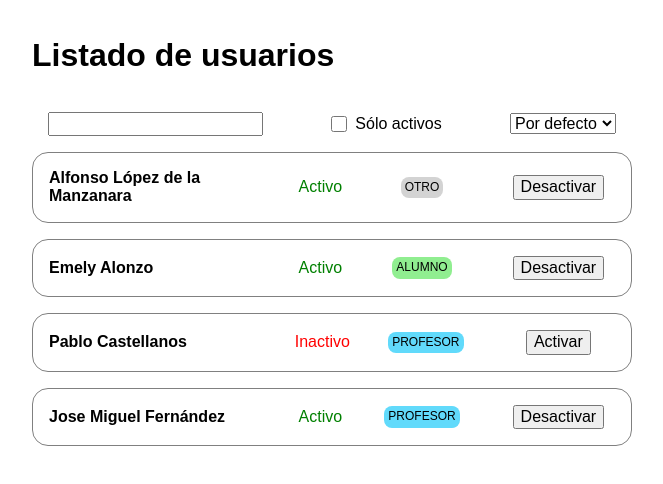
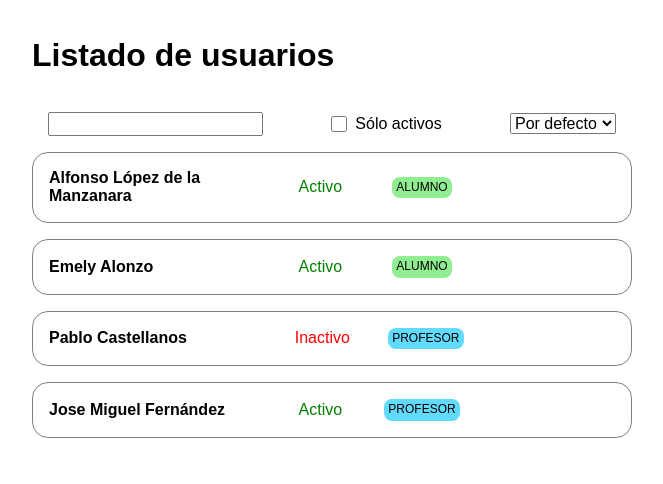
Before and after one commit to Alfonsodela/react-users-list, a React (Vite) app: page / in a window 1280 px wide. Shown: the top 484 px of the page, without its empty margins (308-971 px from the left). Built offline with nearby package versions, Linux system fonts and the light colour scheme.

Commit message:
adapting the above code

```diff
--- a/src/App.jsx
+++ b/src/App.jsx
@@ -2,25 +2,25 @@ import UsersList from "./components/UsersList";
 
 const users = [
 	{
-		id: 0,
+		username: 'Alfonso',
 		name: 'Alfonso López de la Manzanara',
 		active: true,
-		role: 'studentss'
+		role: 'student'
 	},
 	{
-		id: 1,
+		username: 'Emely',
 		name: 'Emely Alonzo',
 		active: true,
 		role: 'student'
 	},
 	{
-		id: 2,
+		username: 'Pablo',
 		name: 'Pablo Castellanos',
 		active: false,
 		role: 'teacher'
 	},
 	{
-		id: 3,
+		username: 'Jose Miguel',
 		name: 'Jose Miguel Fernández',
 		active: true,
 		role: 'teacher'
--- a/src/components/UserRow.jsx
+++ b/src/components/UserRow.jsx
@@ -1,12 +1,8 @@
-import { useContext } from 'react';
 import UserRole from './UserRole';
 import style from './UserRow.module.css';
-import { UsersContext } from '../lib/context/UsersContext';
 import UserStatus from './UserStatus';
 
-const UserRow = ({ id, name, active, role }) => {
-	const { toggleUserActive } = useContext(UsersContext);
-
+const UserRow = ({ username, name, active, role }) => {
 	return (
 		<div className={style.user}>
 			<div className={style.name}>
@@ -18,11 +14,7 @@ const UserRow = ({ id, name, active, role }) => {
 			<div className={style.role}>
 				<UserRole role={role} />
 			</div>
-			<div className={style.action}>
-				<button onClick={() => toggleUserActive(id)}>
-					{active ? 'Desactivar' : 'Activar'}
-				</button>
-			</div>
+			<div className={style.action}></div>
 		</div>
 	);
 };
--- a/src/components/UsersList.jsx
+++ b/src/components/UsersList.jsx
@@ -1,14 +1,12 @@
 import style from './UsersList.module.css';
 import UsersListFilters from './UsersListFilters';
 import UsersListRows from './UsersListRows';
-import { UsersContext } from '../lib/context/UsersContext';
 import { useState } from 'react';
-
 
 const UsersList = ({ initialUsers }) => {
 	const { search, onlyActive, sortBy, ...setFiltersFunctions } = useFilters();
 
-	const { users, toggleUserActive } = useUsers(initialUsers);
+	const { users } = useUsers(initialUsers);
 
 	let usersFiltered = filterActiveUsers(users, onlyActive);
 	usersFiltered = filterUsersByName(usersFiltered, search);
@@ -23,9 +21,8 @@ const UsersList = ({ initialUsers }) => {
 				sortBy={sortBy}
 				{...setFiltersFunctions}
 			/>
-			<UsersContext.Provider value={{ toggleUserActive }}>
-				<UsersListRows users={usersFiltered} />
-			</UsersContext.Provider>
+
+			<UsersListRows users={usersFiltered} />
 		</div>
 	);
 };
@@ -66,18 +63,7 @@ const useFilters = () => {
 const useUsers = initialUsers => {
 	const [users, setUsers] = useState(initialUsers);
 
-	const toggleUserActive = userId => {
-		const newUsers = [...users];
-
-		const userIndex = newUsers.findIndex(user => user.id === userId);
-		if (userIndex === -1) return;
-
-		newUsers[userIndex].active = !newUsers[userIndex].active;
-
-		setUsers(newUsers);
-	};
-
-	return { users, toggleUserActive };
+	return { users };
 };
 
 const filterUsersByName = (users, search) => {
--- a/src/components/UsersListRows.jsx
+++ b/src/components/UsersListRows.jsx
@@ -3,7 +3,7 @@ import UserRow from "./UserRow";
 const UsersListRows = ({ users }) => {
 	if (!users.length) return <p>No hay usuarios</p>;
 
-	return users.map(item => <UserRow key={item.id} {...item} />);
+	return users.map(item => <UserRow key={item.username} {...item} />);
 };
 
 export default UsersListRows;
--- a/src/styles/fonts.css
+++ b/src/styles/fonts.css
@@ -1,4 +1,11 @@
 @import url('https://fonts.googleapis.com/css2?family=Open+Sans:ital,wght@0,400;0,600;0,700;1,400;1,600;1,700&family=Roboto&display=swap');
+
+:root {
+	--title-1: 2rem;
+	--title-2: 1.5rem;
+	--title-3: 1.25rem;
+	--title-sm: 0.875rem;
+}
 
 body {
 	font-family: Arial, 'open-sans', sans-serif;
--- a/src/styles/index.css
+++ b/src/styles/index.css
@@ -1,2 +1,3 @@
 @import './resets.css';
 @import './fonts.css';
+@import './theme.css';
--- /dev/null
+++ b/src/styles/theme.css
@@ -0,0 +1,19 @@
+:root {
+    /* Colors */
+    --color-blue: #a0ebff;
+    --color-purple: #dbceff;
+    --color-red: #ce3131;
+    --color-green: #13b176;
+    --color-gray: #454545;
+    --color-lightgray: #cfcfcf;
+    --color-black: #000000;
+    --color-white: #ffffff ;
+
+    /* Shadows */
+    --shadow-sm: 0px 0px 8px rgba(69, 69, 69, 0.3);
+    --shadow-md: 0px 0px 12px rgba(69, 69, 69, 0.5);
+
+    /* Border-radius */
+    --radius-sm: 0.5rem;
+    --radius-md: 1rem;
+}
```
